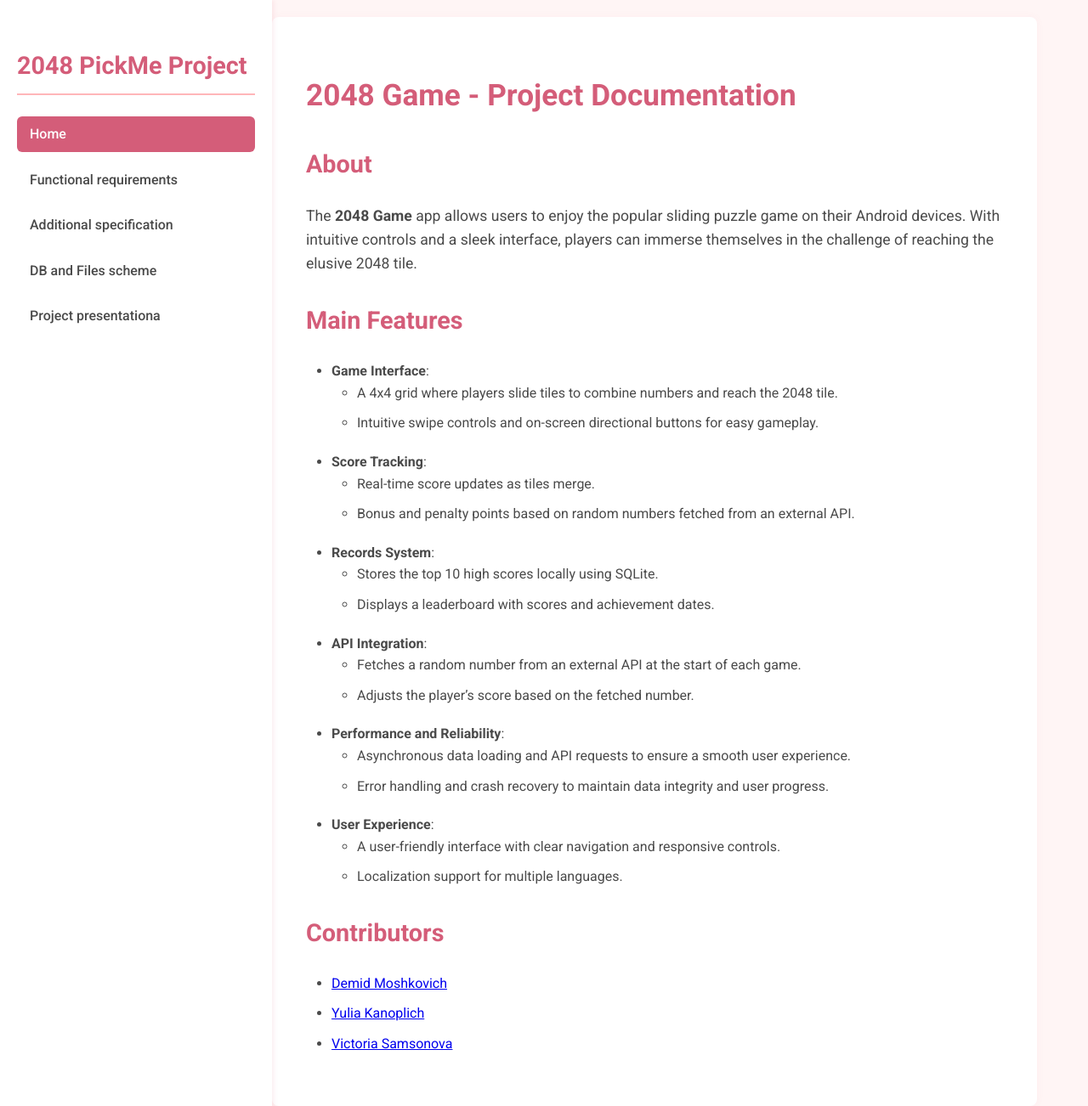
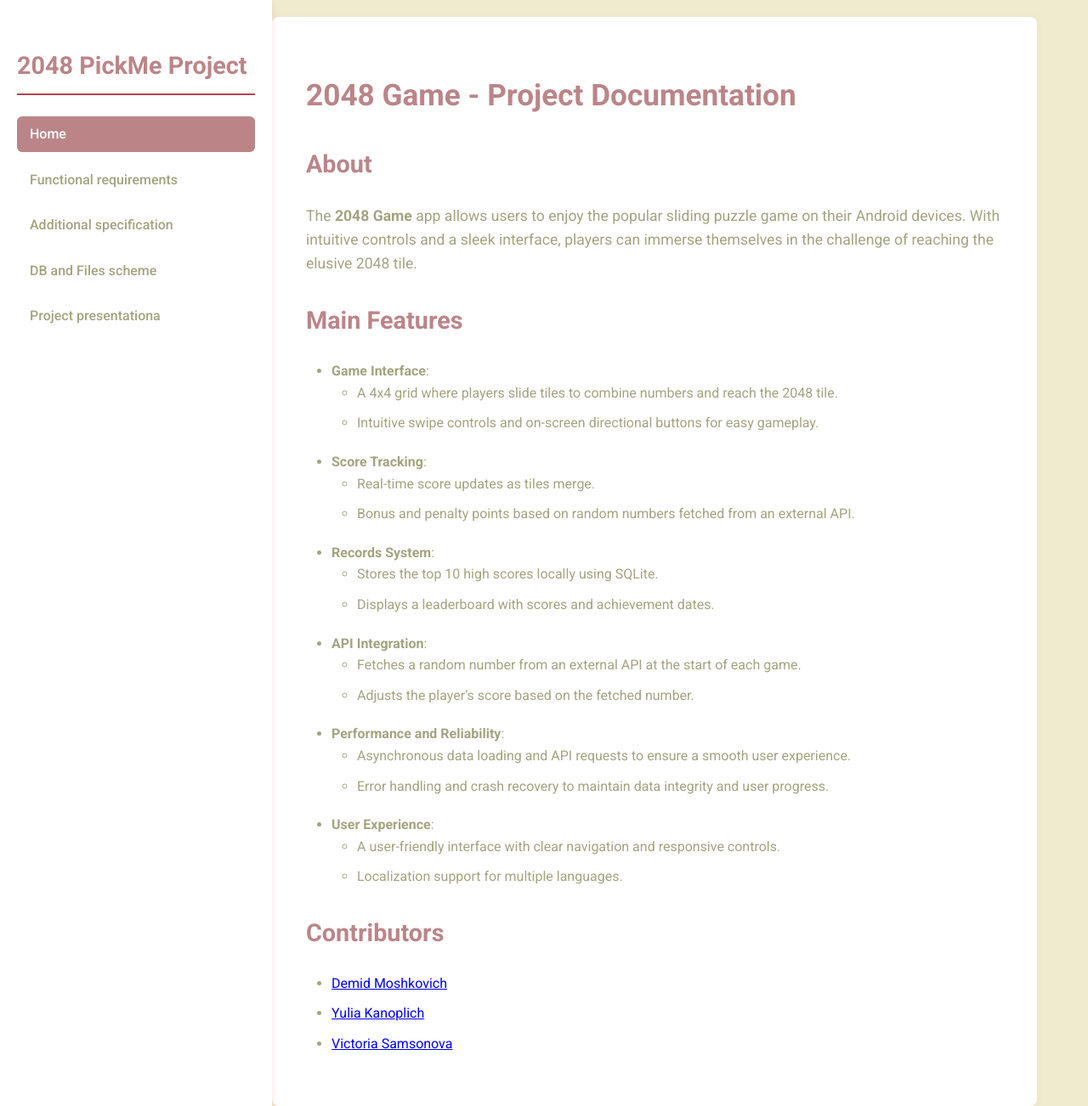
Before and after one commit to fpmi-pmvs2025/pmvs11b-lab8-pickme-team, a Jekyll site: the page built from docs/index.md, in a window 1280 px wide and 1302 px high. Shown: the whole window at 85% size. Built offline with Jekyll 4.4.1, drawn with Linux system fonts in a browser that asks for light colours.

Commit message:
change colors

```diff
--- a/docs/assets/css/style.css
+++ b/docs/assets/css/style.css
@@ -2,10 +2,10 @@
 @import url('https://fonts.googleapis.com/css2?family=Roboto:wght@300;400;500;700&display=swap');
 
 :root {
-  --primary-color: #d45d79 !important;
-  --secondary-color: #ffb6b9 !important;
-  --background-color: #fff5f5 !important;
-  --text-color: #4a4a4a !important;
+  --primary-color: #BB8588 !important;
+  --secondary-color: #BA4353 !important;
+  --background-color: #EFEBCE !important;
+  --text-color: #A3A380 !important;
   --sidebar-bg: #ffffff !important;
   --hover-color: #ffe5e5 !important;
 }
```
